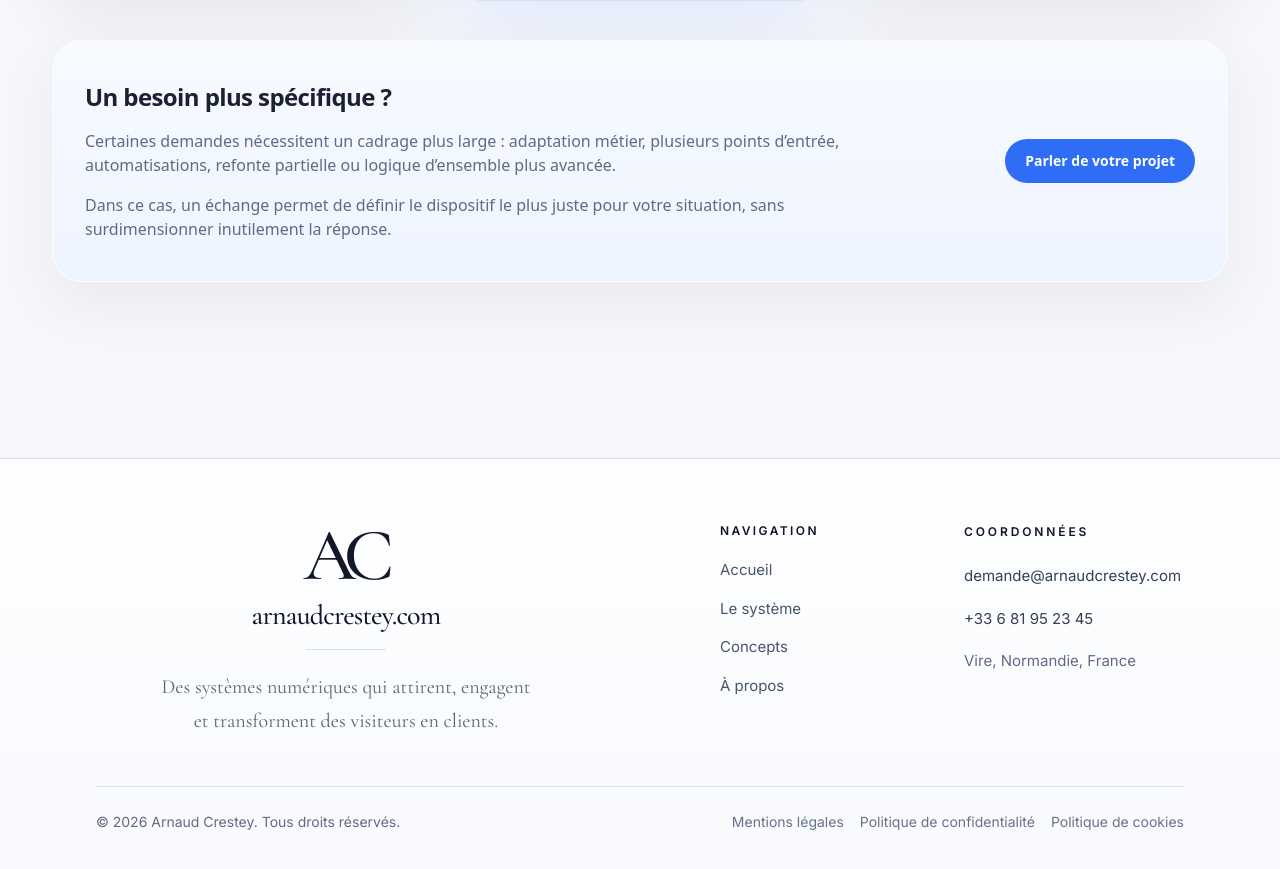
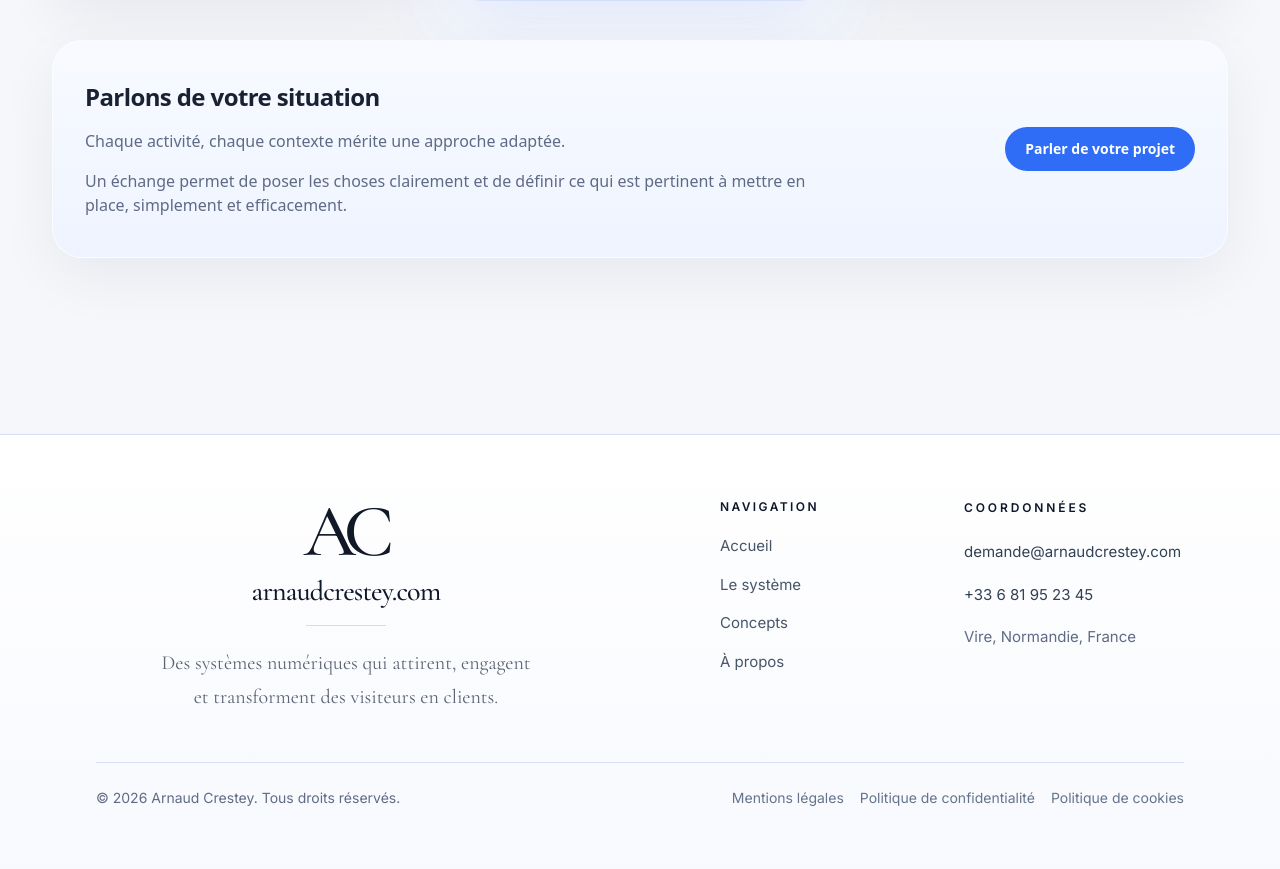
Before and after one commit to arnaudcrestey/portail-site-vitrine, a Next.js app: page /tarifs in a window 1280 px wide. Shown: the part 940-1809 px from the top of the page. Built offline with nearby package versions, Linux system fonts and the light colour scheme.

Commit message:
Update page.tsx

```diff
--- a/app/tarifs/page.tsx
+++ b/app/tarifs/page.tsx
@@ -125,18 +125,15 @@ export default function TarifsPage() {
             <div className="flex flex-col gap-6 lg:flex-row lg:items-center lg:justify-between">
               <div className="max-w-3xl">
                 <h2 className="text-2xl font-semibold tracking-tight text-ink">
-                  Un besoin plus spécifique&nbsp;?
+                  Parlons de votre situation
                 </h2>
 
                 <p className="mt-4 text-sm leading-7 text-slate sm:text-base">
-                  Certaines demandes nécessitent un cadrage plus large : adaptation métier,
-                  plusieurs points d’entrée, automatisations, refonte partielle ou logique
-                  d’ensemble plus avancée.
+                 Chaque activité, chaque contexte mérite une approche adaptée.
                 </p>
 
                 <p className="mt-4 text-sm leading-7 text-slate sm:text-base">
-                  Dans ce cas, un échange permet de définir le dispositif le plus juste pour
-                  votre situation, sans surdimensionner inutilement la réponse.
+                  Un échange permet de poser les choses clairement et de définir ce qui est pertinent à mettre en place, simplement et efficacement.
                 </p>
               </div>
 
```
